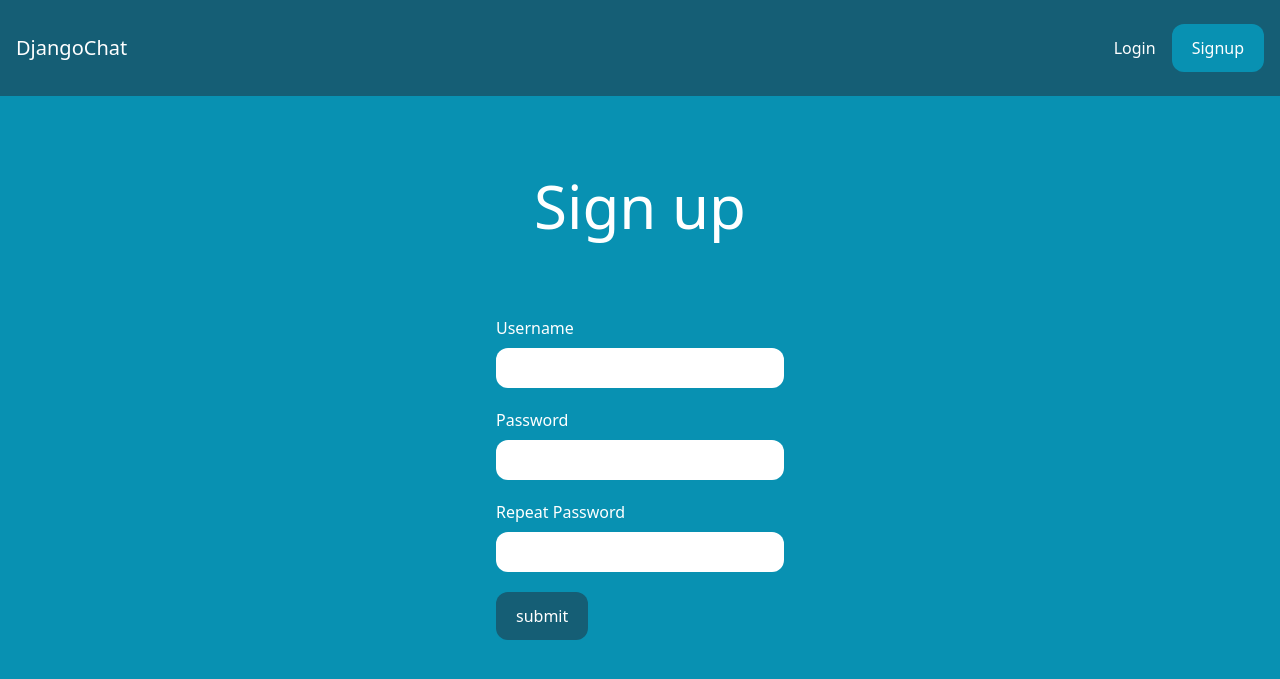
After one commit to jeeva-18/Django-chat-app, a Django app: page /signup/ in a window 1280 px wide. The commit adds this page. Shown: the top 679 px of the page. Run offline with Django 5.2, Linux system fonts and the light colour scheme; some libraries are stand-ins or nearby versions.

Commit message:
signup page added

```diff
--- /dev/null
+++ b/djangochat/core/forms.py
@@ -0,0 +1,8 @@
+from django.contrib.auth.models import User
+from django.contrib.auth.forms import UserCreationForm
+
+
+class SignUpForm(UserCreationForm):
+    class Meta:
+        model = User
+        fields = ['username','password1','password2']
--- a/djangochat/core/templates/core/base.html
+++ b/djangochat/core/templates/core/base.html
@@ -4,7 +4,7 @@
 <head>
     <meta charset="UTF-8">
     <meta name="viewport" content="width=device-width, initial-scale=1.0">
-    <title>DjangoChat</title>
+    <title> {% block title %} {% endblock %} DjangoChat</title>
     <script src="https://cdn.tailwindcss.com"></script>
 </head>
 
@@ -13,7 +13,17 @@
         <div>
             <a href="/" class="text-xl text-white">DjangoChat</a>
         </div>
+
+        <div class="flex items-center space-x-4">
+            <a href="/login/" class="text-white hover:text-gray-300">Login</a>
+
+            <a href="/signup/" class="px-5 py-3 rounded-xl text-white bg-cyan-600 hover:bg-cyan-950">Signup</a>
+        </div>
     </nav>
+    {% block content %}
+
+    {% endblock %}
+
 
 </body>
 
--- /dev/null
+++ b/djangochat/core/templates/core/signup.html
@@ -0,0 +1,43 @@
+{% extends 'core/base.html' %}
+
+{% block title %} Signup | {% endblock %}
+
+
+{% block content %}
+
+<div class="p-10 lg:p-20 text-center">
+    <h1 class="text-3xl lg:text-6xl text-white">Sign up</h1>
+</div>
+
+<form action="." method="post" class="lg:w-1/4 mx-auto px-4">
+
+    {% csrf_token %}
+
+    <div class="mb-5">
+        <label class="text-white">Username</label>
+        <input type="text" name="username" class="w-full mt-2 px-4 py-2 rounded-xl ">
+    </div>
+
+    <div class="mb-5">
+        <label class="text-white">Password</label>
+        <input type="password" name="password1" class="w-full mt-2 px-4 py-2 rounded-xl ">
+    </div>
+
+    <div class="mb-5">
+        <label class="text-white">Repeat Password</label>
+        <input type="password" name="password2" class="w-full mt-2 px-4 py-2 rounded-xl ">
+    </div>
+    {% if form.errors %}
+        {% for field in form %}
+            {% for error in field.errors %}
+                <div class="mb-5 p-4 rounded-xl bg-red-300 text-white">
+                    <p>{{ error|escape }}</p>
+                </div>
+            {% endfor %}
+        {% endfor %}
+    {% endif %}
+
+    <button class="px-5 py-3 rounded-xl text-white bg-cyan-800 hover:bg-cyan-950">submit</button>
+</form>
+
+{% endblock %}
--- a/djangochat/core/urls.py
+++ b/djangochat/core/urls.py
@@ -3,5 +3,6 @@ from django.urls import path
 from . import views
 
 urlpatterns = [
-    path('', views.frontpage, name="frontpage"),
+    path('', views.frontpage, name='frontpage'),
+    path('signup/',views.signup,name='signup'),
 ]
--- a/djangochat/core/views.py
+++ b/djangochat/core/views.py
@@ -1,6 +1,24 @@
-from django.shortcuts import render
+from django.contrib.auth import login
+from django.shortcuts import render, redirect
+
+from .forms import SignUpForm
 
 # Create your views here.
 
 def frontpage(request):
-    return render(request,'core/base.html')
+    return render(request,'core/frontpage.html')
+
+def signup(request):
+    if request.method == "POST":
+        form = SignUpForm(request.POST)
+
+        if form.is_valid():
+            user = form.save()
+
+            login(request,user)
+
+            return redirect('frontpage')
+    else:
+        form = SignUpForm()
+
+    return render(request,'core/signup.html',{'form' : form})
```
Also changed, not shown: djangochat/core/templates/core/frontpage.html (added, +12 -0 lines), djangochat/db.sqlite3.
